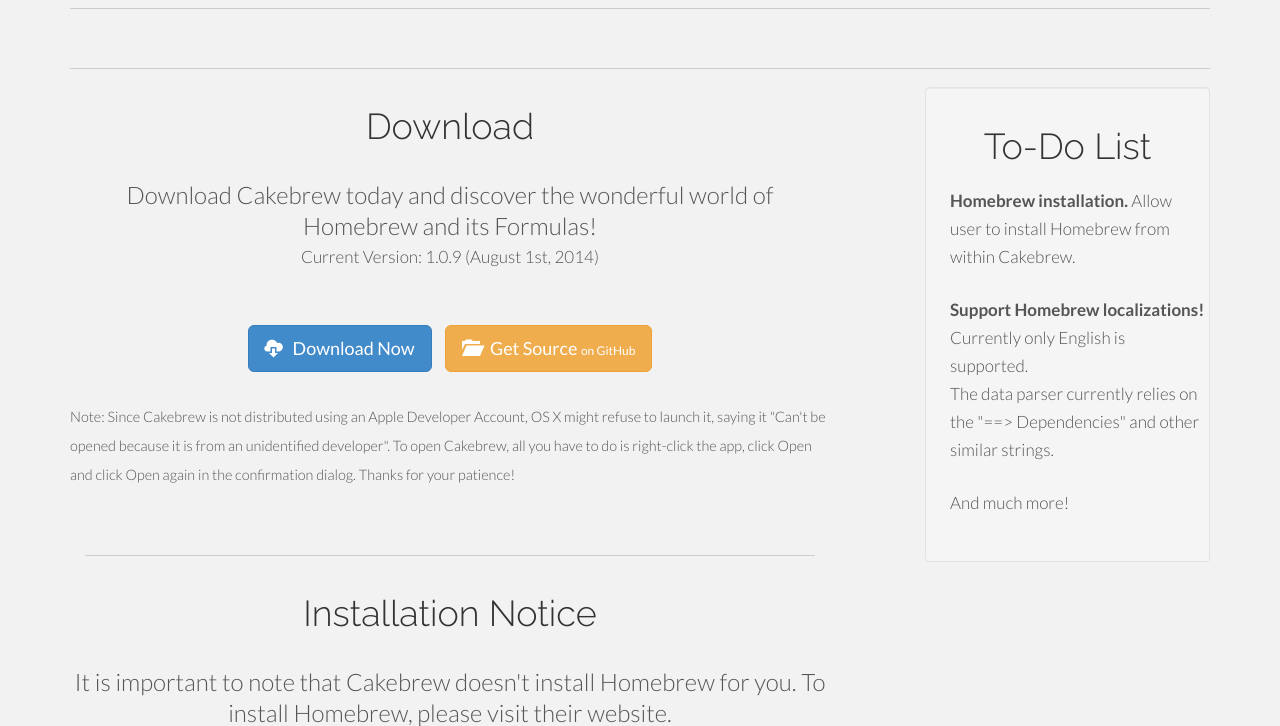
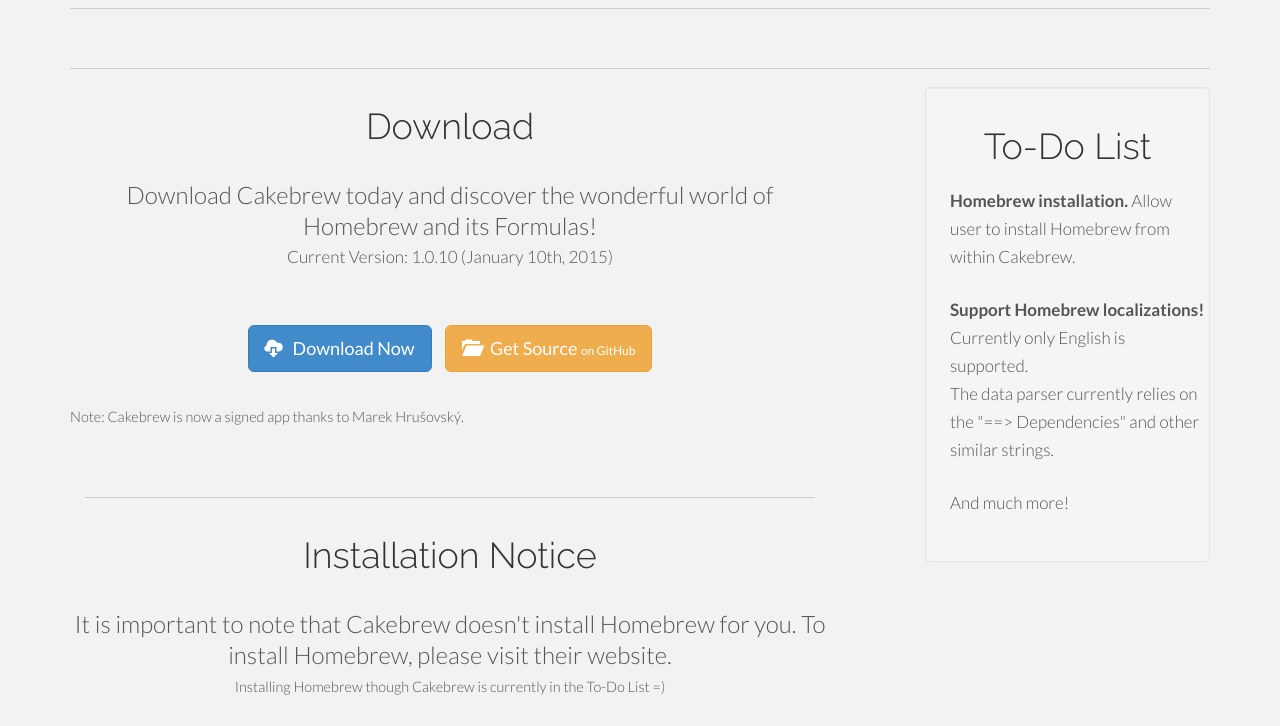
Before and after one commit to brunophilipe/Cakebrew-site, a PHP site: page / in a window 1280 px wide. Shown: the part 1542-2268 px from the top of the page. Run offline with PHP 8.4, Linux system fonts and the light colour scheme.

Commit message:
Updated website download link to version 1.0.10.

```diff
--- a/index.php
+++ b/index.php
@@ -155,13 +155,13 @@
 				<div class="row">
 					<h1 class="centered">Download</h1>
 					<br>
-					<p class="text-center"><span class="big">Download Cakebrew today and discover the wonderful world of Homebrew and its Formulas!</span><br>Current Version: 1.0.9 (August 1st, 2014)</p>
+					<p class="text-center"><span class="big">Download Cakebrew today and discover the wonderful world of Homebrew and its Formulas!</span><br>Current Version: 1.0.10 (January 10th, 2015)</p>
 					<br>
 					<p class="text-center">
-						<a href="https://www.cakebrew.com/files/cakebrew-1.0.9.dmg" class="btn btn-lg btn-primary"><span class="glyphicon glyphicon-cloud-download"></span>Download Now</a>
-						<a href="https://github.com/brunophilipe/Cakebrew/releases/tag/v1.0.9" class="btn btn-lg btn-warning"><span class="glyphicon glyphicon-folder-open"></span>Get Source <small>on GitHub</small></a>
+						<a href="https://www.cakebrew.com/files/cakebrew-1.0.10.dmg" class="btn btn-lg btn-primary"><span class="glyphicon glyphicon-cloud-download"></span>Download Now</a>
+						<a href="https://github.com/brunophilipe/Cakebrew/releases/tag/v1.0.10" class="btn btn-lg btn-warning"><span class="glyphicon glyphicon-folder-open"></span>Get Source <small>on GitHub</small></a>
 					</p>
-					<p><small>Note: Since Cakebrew is not distributed using an Apple Developer Account, OS X might refuse to launch it, saying it "Can't be opened because it is from an unidentified developer". To open Cakebrew, all you have to do is right-click the app, click Open and click Open again in the confirmation dialog. Thanks for your patience!</small></p>
+					<p><small>Note: Cakebrew is now a signed app thanks to Marek Hrušovský.</small></p>
 				</div>
 				<br>
 				<hr>
```
